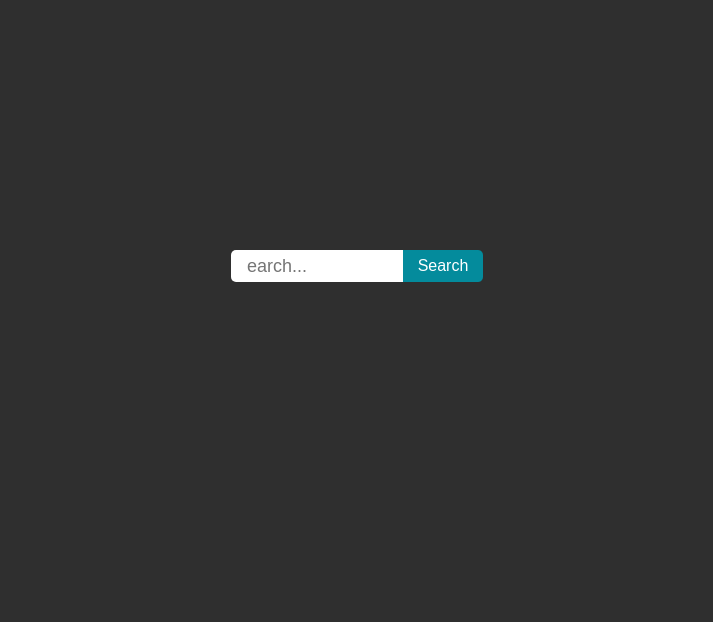
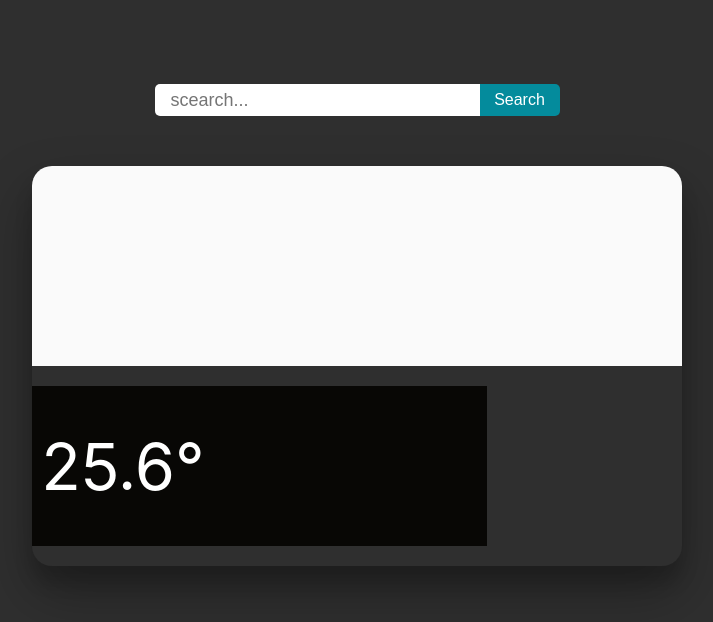
Before and after one commit to Sumitsanu0211/Weather_App, a React (Create React App) app in the folder weather/: page / in a window 1280 px wide. Shown: the top 622 px of the page, without its empty margins (283-996 px from the left). Built offline with nearby package versions, Linux system fonts and the light colour scheme; some icons are missing.

Commit message:
commit everything till now

```diff
--- a/weather/src/Temp.js
+++ b/weather/src/Temp.js
@@ -8,7 +8,7 @@ const Temp = () => {
       <div className="search">
             <input
             type='search'
-            placeholder='earch...'
+            placeholder='scearch...'
             autoFocus
             id='search'
             className='searchTerm'
@@ -18,6 +18,17 @@ const Temp = () => {
             </button>
       </div>
     </div>
+    {/* our weather card */}
+    <article className="widget">
+      <div className="weatherIcon">
+            <i className={"wi wi-day-sunny"}></i>
+      </div>
+      <div className="weatherInfo">
+            <div className="temperature">
+                  <span>25.6&deg;</span>
+            </div>
+      </div>
+    </article>
 
     </>
   )
```
